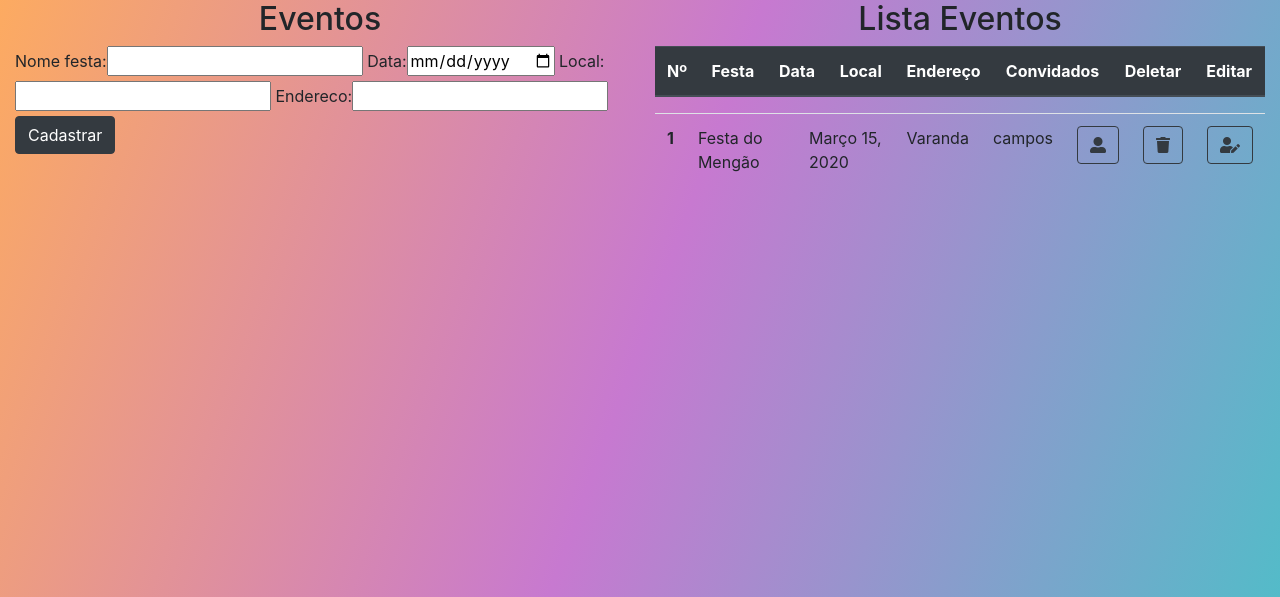
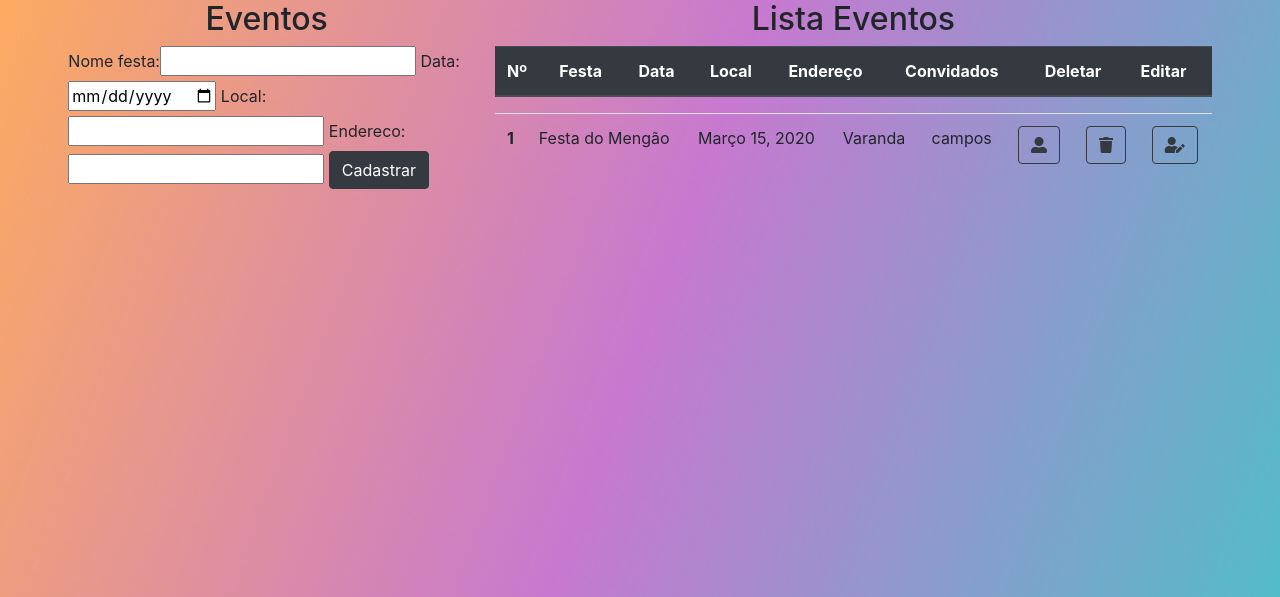
Before and after one commit to guedesemerson/goytaparty, a Django app: page /eventos/list/ in a window 1280 px wide. Shown: the part 56-653 px from the top of the page. Run offline with Django 3.2, Linux system fonts and the light colour scheme; a user stored in the database is signed in; data comes from the database, SQL or seed files in the repository; both versions use the stored data as it was after the commit; lists and menus that the app fills with data are empty; some libraries are stand-ins or nearby versions.

Commit message:
Configuring the app

```diff
--- a/convidado/templates/convidado/base.html
+++ b/convidado/templates/convidado/base.html
@@ -14,7 +14,7 @@
     <link rel="shortcut icon" href="{% static '/img/cervejaico.ico'%}" />
 </head>
 <body style="background: linear-gradient(110deg, #FEAC5E, #C779D0, #4BC0C8 );">
-    <div class="container-fluid">
+    <div class="container">
         {%block menu%}
         {%endblock%}
 
--- a/convidado/templates/convidado/listaconvidados.html
+++ b/convidado/templates/convidado/listaconvidados.html
@@ -24,8 +24,8 @@
 
 {%endblock%}
 {%block main%}
-<div class="row" class="col-sm-6" >
-    <div  class="col" >
+<div class="row justify-content-md-center" >
+    <div  class="col-lg-4" >
         <h2 align="center">Convidados</h2>
         <form  action= "{% url 'novoConvidado' %}" method ="POST">
             {%csrf_token%}
@@ -34,7 +34,7 @@
         </form>
     </div>
 
-    <div class="col overflow-auto">
+    <div class="col-lg-7 overflow-auto">
         <h2 align="center">Lista Convidados</h2>
         <table class="table">
           <thead class="thead-dark">
--- a/evento/templates/evento/listaevento.html
+++ b/evento/templates/evento/listaevento.html
@@ -23,8 +23,8 @@
 
 {%endblock%}
 {%block main%}
-<div class="row">
-    <div class="col-sm-6">
+<div class="row justify-content-md-center">
+    <div class="col-lg-4">
         <form action= "{% url 'newEvento' %}" method ="POST">
             <h2 align="center">Eventos</h2>
             {%csrf_token%}
@@ -32,7 +32,7 @@
             <button type="submit" class="btn btn-dark">Cadastrar</button>
         </form>
     </div>
-    <div class="col-sm-6">
+    <div class="col-lg-7 overflow-auto">
         <h2 align="center">Lista Eventos</h2>
         <table class="table" >
           <thead class="thead-dark">
```
Also changed, not shown: db.sqlite3.
